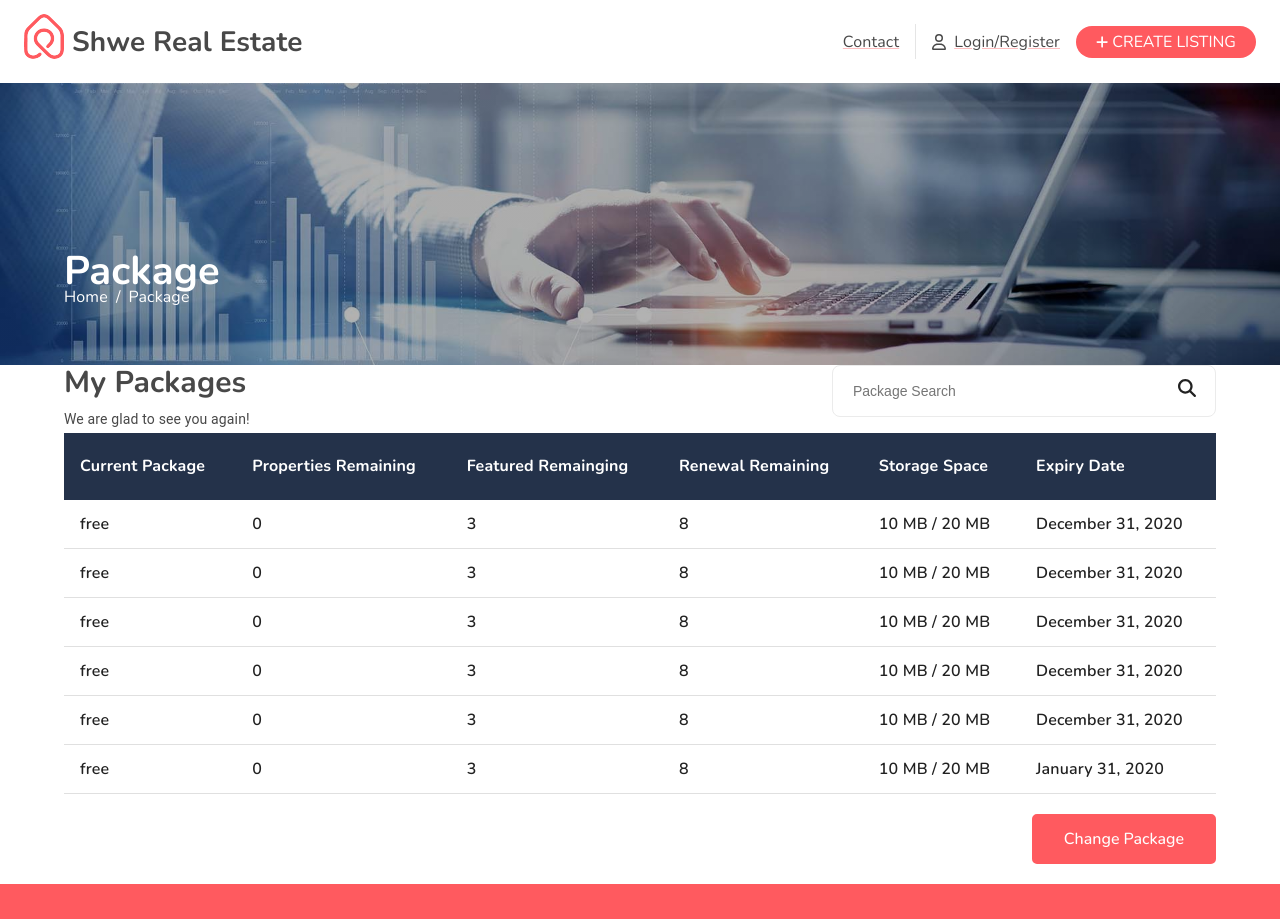
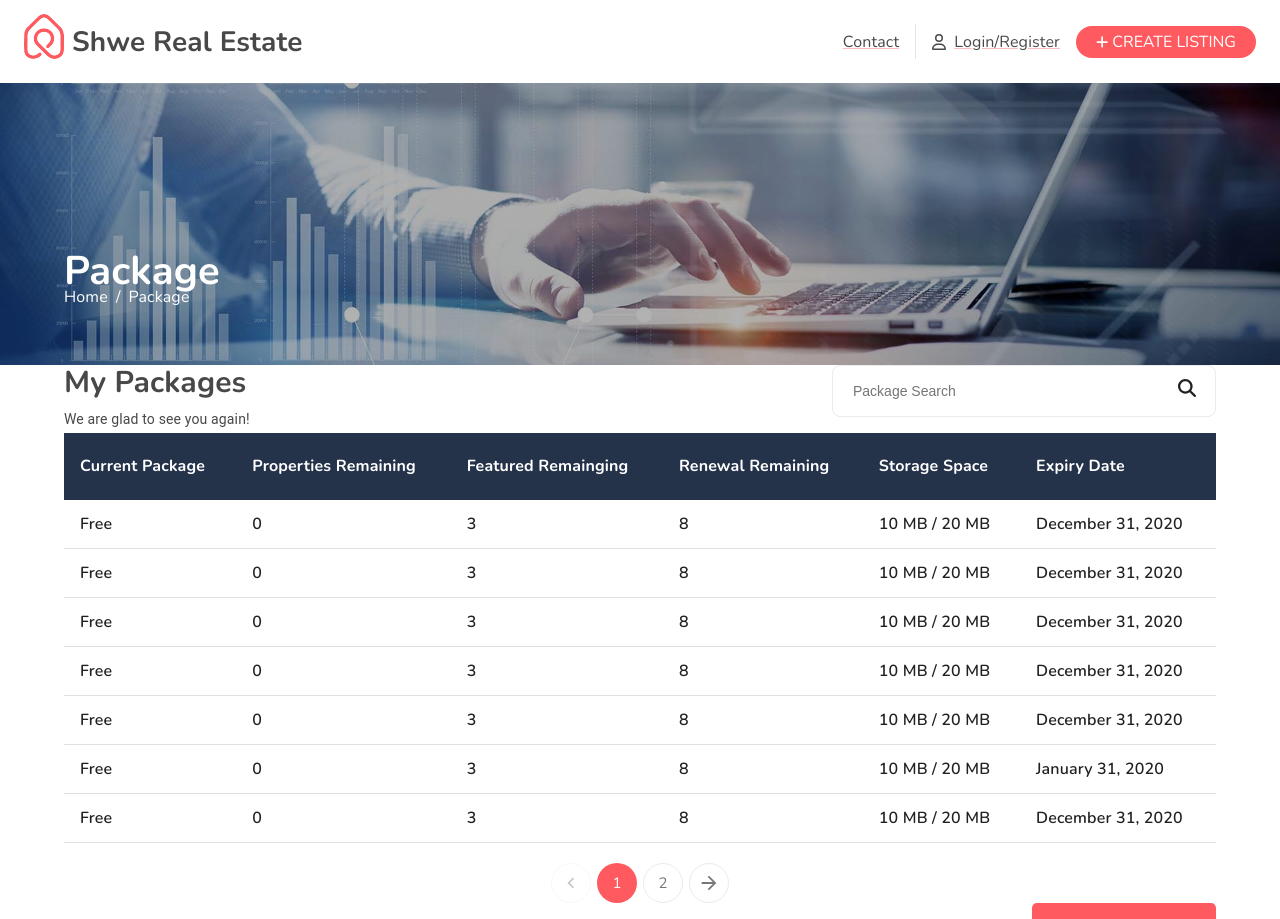
Before and after one commit to zakumialexes/real-estate, a React (Create React App) app: page /package in a window 1280 px wide. Shown: the top 919 px of the page. Built offline with nearby package versions, Linux system fonts and the light colour scheme; data requests are answered from the project's data file; the HTML template or start-up script is replaced by a standard one.

Commit message:
Added: Pagination

```diff
--- a/json-server/database.json
+++ b/json-server/database.json
@@ -1155,6 +1155,54 @@
             "renewalRemaining": 8,
             "storageSpace": 10,
             "expiredDate": "January 31, 2020"
+        },
+        {
+            "currentPackage": "free",
+            "propertiesRemaining": 0,
+            "featuredRemaining": 3,
+            "renewalRemaining": 8,
+            "storageSpace": 10,
+            "expiredDate": "December 31, 2020"
+        },
+        {
+            "currentPackage": "free",
+            "propertiesRemaining": 0,
+            "featuredRemaining": 3,
+            "renewalRemaining": 8,
+            "storageSpace": 10,
+            "expiredDate": "December 31, 2020"
+        },
+        {
+            "currentPackage": "free",
+            "propertiesRemaining": 0,
+            "featuredRemaining": 3,
+            "renewalRemaining": 8,
+            "storageSpace": 10,
+            "expiredDate": "December 31, 2020"
+        },
+        {
+            "currentPackage": "free",
+            "propertiesRemaining": 0,
+            "featuredRemaining": 3,
+            "renewalRemaining": 8,
+            "storageSpace": 10,
+            "expiredDate": "December 31, 2020"
+        },
+        {
+            "currentPackage": "free",
+            "propertiesRemaining": 0,
+            "featuredRemaining": 3,
+            "renewalRemaining": 8,
+            "storageSpace": 10,
+            "expiredDate": "December 31, 2020"
+        },
+        {
+            "currentPackage": "free",
+            "propertiesRemaining": 0,
+            "featuredRemaining": 3,
+            "renewalRemaining": 8,
+            "storageSpace": 10,
+            "expiredDate": "January 31, 2020"
         }
     ]
 }
--- a/src/pages/package/my-package.jsx
+++ b/src/pages/package/my-package.jsx
@@ -1,9 +1,10 @@
 import { faSearch } from "@fortawesome/free-solid-svg-icons";
 import { FontAwesomeIcon } from "@fortawesome/react-fontawesome";
-import { Grid, Typography, TableContainer, Paper, TableRow, TableCell, Table, TableHead, TableBody } from "@mui/material";
+import { ArrowBackOutlined, ArrowForwardOutlined } from "@mui/icons-material";
+import { Grid, Typography, TableContainer, Paper, TableRow, TableCell, Table, TableHead, TableBody, PaginationItem } from "@mui/material";
 import { Container } from "@mui/system";
 import { useState } from "react";
-import { ColorButton, IconTextField } from "../agent-list/custom-components/custom-components";
+import { ColorButton, CustomPagination, IconTextField } from "../agent-list/custom-components/custom-components";
 import usePaginate from "../agent-list/pagination";
 
 export default function MyPackage() {
@@ -13,7 +14,10 @@ export default function MyPackage() {
   function handlePacakgeSearch(e) {
     setPacakgeSearch(e.target.value)
   }
-  const { totalPageCount, paginatedData: paginatedPackages } = usePaginate("packages", paginationPage, 6, pacakgeSearch)
+  function handlePaginationChange(event, value) {
+    setPaginationPage(value);
+  }
+  const { totalPageCount, paginatedData: paginatedPackages } = usePaginate("packages", paginationPage, 7, pacakgeSearch)
   return (
     <Container maxWidth="lg">
       <Grid container justifyContent="space-between">
@@ -67,7 +71,7 @@ export default function MyPackage() {
               <TableRow
                 key={`packageKey${i}`}
               >
-                <TableCell component="th" scope="row">
+                <TableCell component="th" scope="row" sx={{ textTransform: "capitalize" }}>
                   {paginatedPackage.currentPackage}
                 </TableCell>
                 <TableCell>{paginatedPackage.propertiesRemaining}</TableCell>
@@ -81,6 +85,11 @@ export default function MyPackage() {
         </Table>
       </TableContainer>
       <Grid container justifyContent="end" margin="20px 0">
+        <Grid container item xs={12} justifyContent="center">
+          <CustomPagination page={paginationPage} size="large" count={totalPageCount} variant="outlined" renderItem={(item) => (
+            <PaginationItem slots={{ previour: ArrowBackOutlined, next: ArrowForwardOutlined }} {...item} />
+          )} onChange={handlePaginationChange} />
+        </Grid>
         <Grid item>
           <ColorButton sx={{ padding: "0 30px" }}>Change Package</ColorButton>
         </Grid>
```
